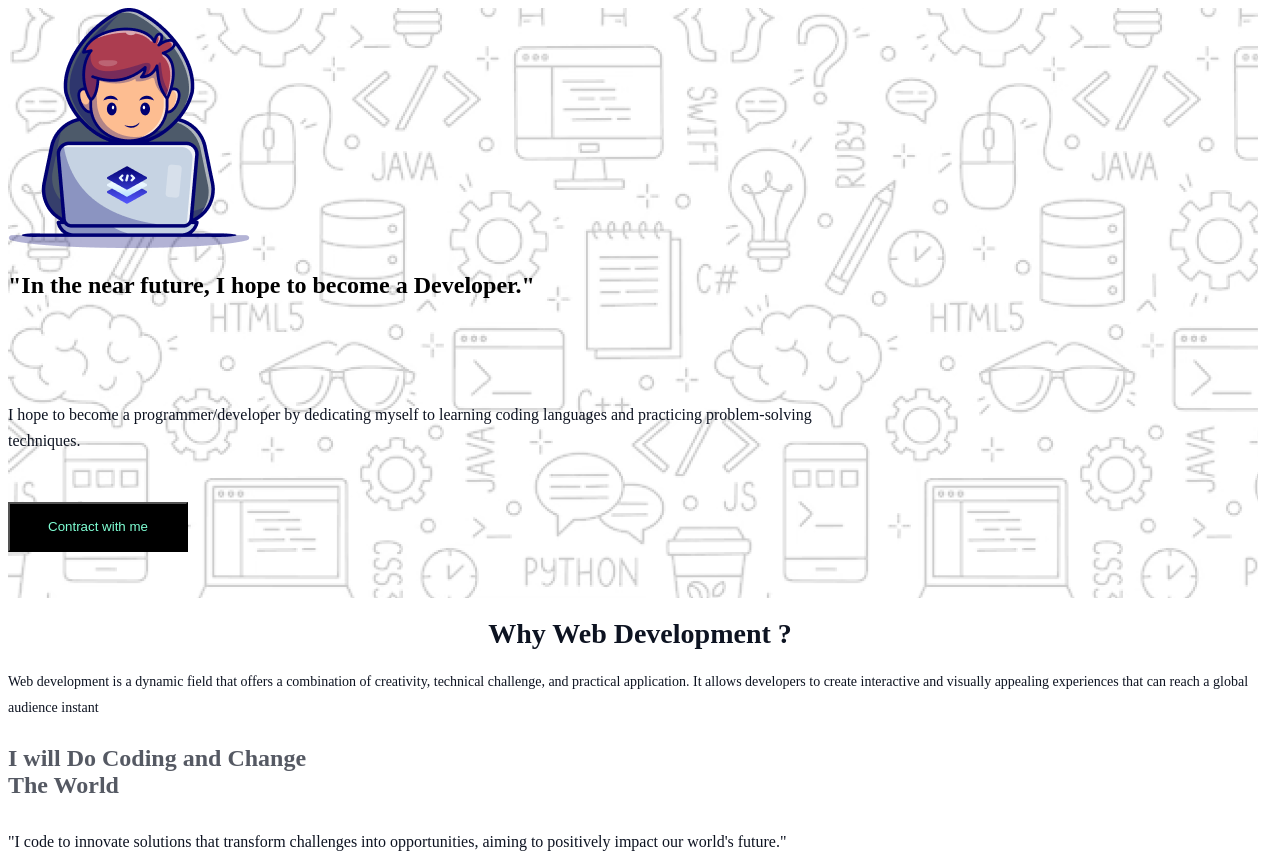
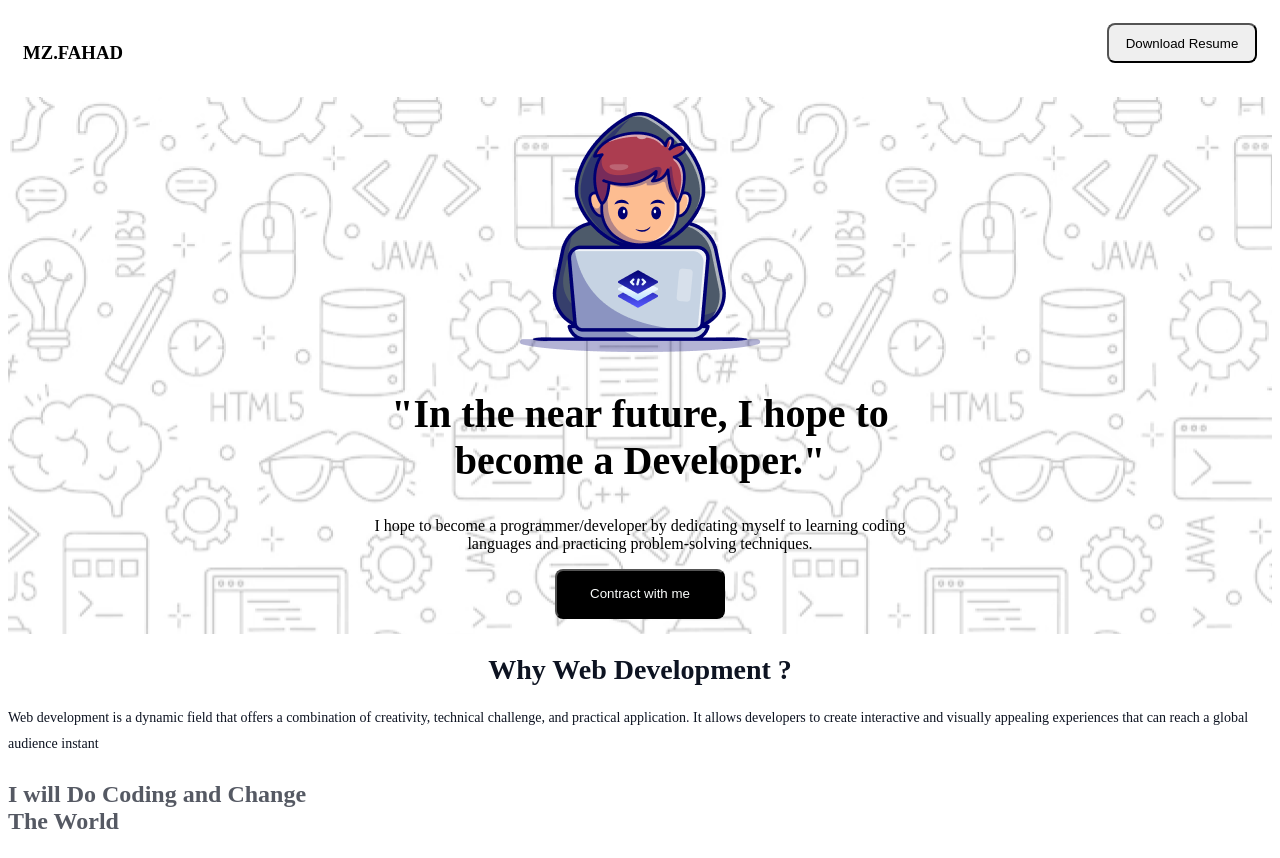
Before and after one commit to fahad2929/Assignment-01, a plain HTML site: page index.html in a window 1280 px wide. Shown: the top 858 px of the page. Drawn offline with Linux system fonts and the light colour scheme; a web font is replaced by a local one.

Commit message:
added header part complete

```diff
--- a/index.html
+++ b/index.html
@@ -7,17 +7,18 @@
    <link rel="stylesheet" href="style/style.css">
 </head>
 <body>
-
-    <header class="header">
+    <header>
+      <div class="navbar">
+        <h3>MZ.FAHAD</h3>
+        <button class="nav-btn" >Download Resume</button>
+      </div>
   <div class="banner">
-
     <div>
     <img class="banner-profile" src="assets/Group.png" alt="">
-
     </div>
     <div class="banner-content">
-       <h2 class="banner-title">"In the near future, I hope to become a Developer."</h2>
-       <p class="banner-des">I hope to become a programmer/developer by dedicating myself to learning coding languages and practicing problem-solving techniques.</p>
+       <h2 class="banner-title">"In the near future, I hope to <br> become a Developer."</h2>
+       <p class="banner-des">I hope to become a programmer/developer by dedicating myself to learning coding <br> languages and practicing problem-solving techniques.</p>
        <button class="btn">Contract with me</button>
     </div>
 
@@ -81,7 +82,7 @@
       </p>
     </section>
     <form action="">
-      <input type="tel" name="" id=" " placeholder="suggest me any feedback">
+      <input type="te" name="" id=" " placeholder="suggest me any feedback">
     </form>
     </div>
     </footer>
--- a/style/style.css
+++ b/style/style.css
@@ -2,61 +2,29 @@
 /* font-family: "Azeret Mono", monospace;*/
 
 
-
-.header{
-    background-image: url(../assets/Hero-bg.png);
-width: 1250px;
-height: 590px;
-left: 230px;
-right: 170px;
-top: 180px;
-bottom: 4350;
-justify-content:flex-start;
-align-items: center;
-padding: 0px;
+.navbar{
+ display: flex;
+ justify-content: space-between;
+ padding: 15px;
+}
+.nav-btn{
+    width: 150px;
+    height: 40px;
+    border-radius: 8px;
 }
 .banner{
-width: 1200px;
-height: 652px;
-left: 0;
-right: 0;
-top: 131px;
-bottom: 4462px;
-
+    background-image: url(../assets/Hero-bg.png);
+    padding: 15px;
+    text-align: center;
 }
-.banner-profile{
-
-
-    align-items: center;
-}
-.banner-title{
-width: 900px;
-height: 110px;
-}
-.banner-des{
-
-width: 852px;
-height: 80px;
-
-padding: 0px;
-color: rgb(13, 19, 33);
-
-font-size: 16px;
-font-weight: 400;
-line-height: 26px;
-letter-spacing: 0%;
-
-margin: 20px 0px;
+ .banner-title{
+   font-size: 40px;
 }
 .btn{
-width: 180px;
+width: 170px;
 height: 50px;
-display: flex;
-flex-direction: row;
-justify-content: center;
-align-items: center;
-padding: 18px 20px 18px 20px;
-color: aquamarine;
+border-radius: 8px;
+color: rgb(251, 253, 252);
 background-color: rgb(0, 0, 0);
 }
 
@@ -226,5 +194,5 @@ padding: 0px;
 
 }
 .foot{
-    color: aliceblue;
+  color: aliceblue;
 }
```
